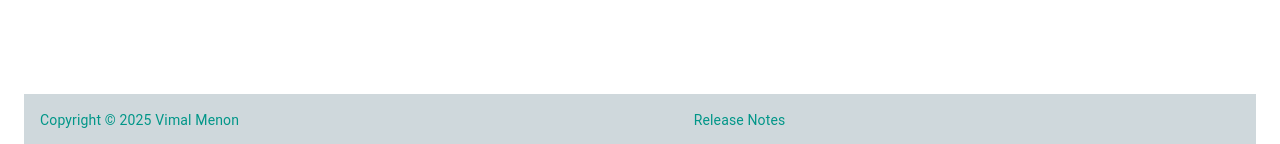
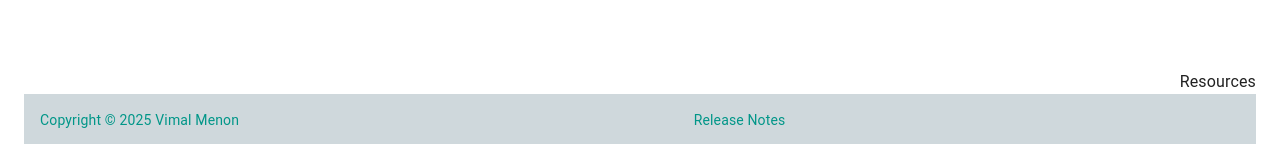
Before and after one commit to vimalmenon/vimalmenon.github.io, a Next.js app: page / in a window 1280 px wide. Shown: the part 653-797 px from the top of the page. Built offline with nearby package versions, Linux system fonts and the light colour scheme; what @mui/material-nextjs would draw is missing.

Commit message:
working on SubFooter

```diff
--- a/src/app/layout.tsx
+++ b/src/app/layout.tsx
@@ -1,7 +1,7 @@
 import type { Metadata } from 'next';
 import CssBaseline from '@mui/material/CssBaseline';
 import { AppRouterCacheProvider } from '@mui/material-nextjs/v14-appRouter';
-import { Footer, Header } from '@common';
+import { Footer, Header, SubFooter } from '@common';
 import { IReactChildren } from '@types';
 import Container from '@mui/material/Container';
 import Box from '@mui/material/Box';
@@ -28,7 +28,7 @@ const RootLayout: React.FC<IReactChildren> = ({ children }) => {
             >
               <Header />
               <Box sx={{ display: 'flex', flex: '100%' }}>{children}</Box>
-
+              <SubFooter />
               <Footer />
             </Container>
           </ThemeProvider>
--- /dev/null
+++ b/src/common/SubFooter/SubFooter.component.tsx
@@ -0,0 +1,12 @@
+import Box from '@mui/material/Box';
+
+export const SubFooter: React.FC = () => {
+  return (
+    <Box sx={{ display: 'flex', justifyContent: 'space-between' }}>
+      <Box></Box>
+      <Box>
+        <Box>Resources</Box>
+      </Box>
+    </Box>
+  );
+};
--- /dev/null
+++ b/src/common/SubFooter/index.ts
@@ -0,0 +1 @@
+export * from './SubFooter.component';
--- a/src/common/index.ts
+++ b/src/common/index.ts
@@ -1,3 +1,4 @@
 export * from './Footer';
 export * from './Header';
 export * from './Breadcrumbs';
+export * from './SubFooter';
```
